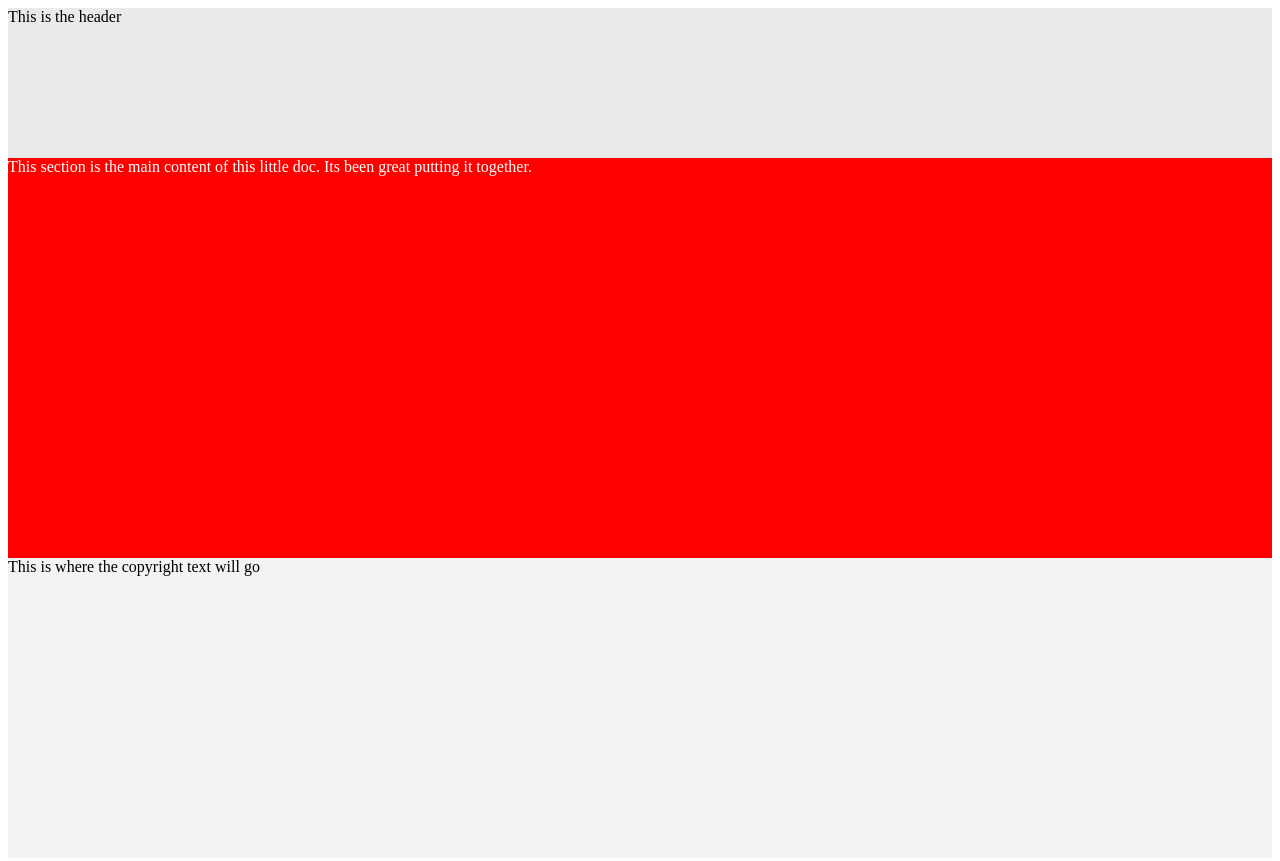
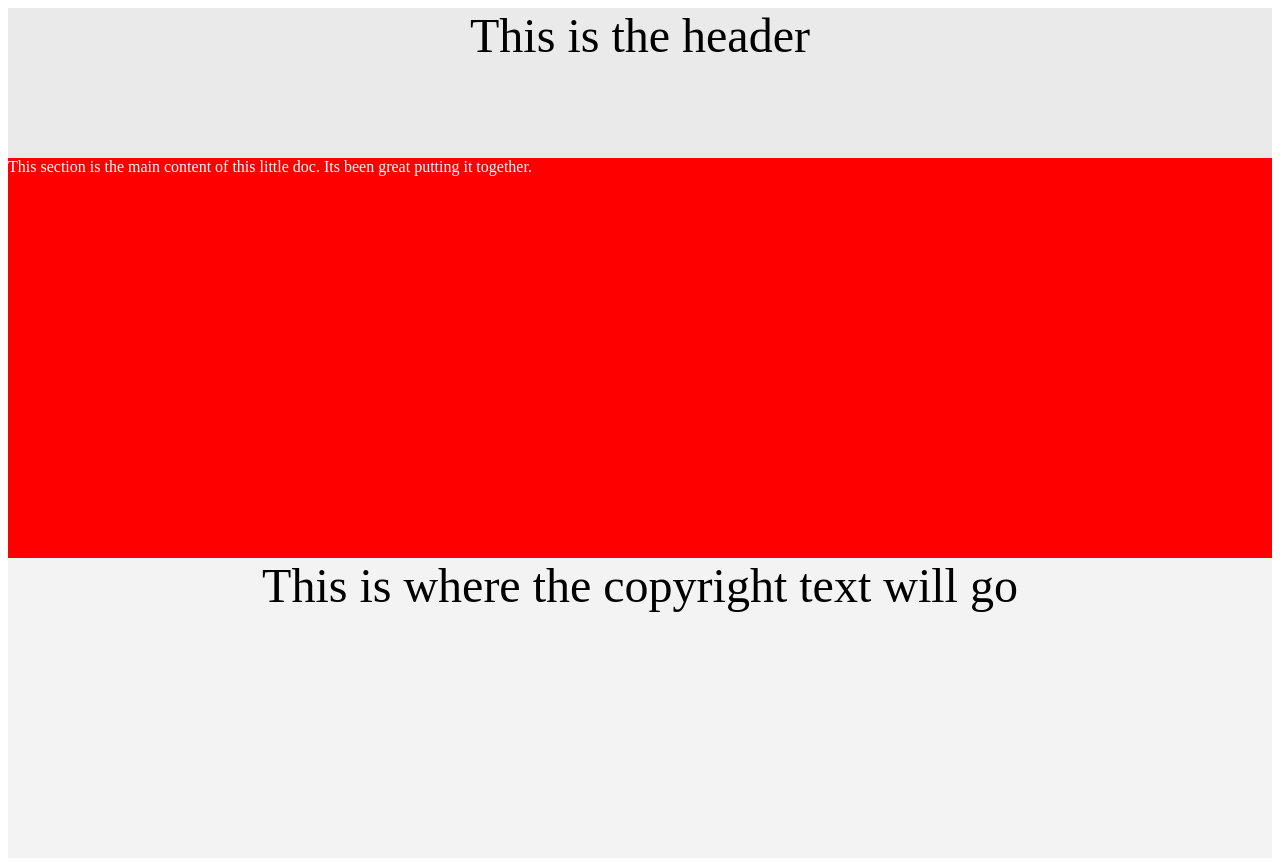
Before and after one commit to shaneo92/shanebouverie-portfolio, a plain HTML site: page media/index.html in a window 1280 px wide. Drawn offline with Linux system fonts and the light colour scheme.

Commit message:
added some new styling to fonts

```diff
--- a/media/index.html
+++ b/media/index.html
@@ -10,6 +10,8 @@
     background-color: #eaeaea;
     width: 100%;
     min-height: 150px;
+    text-align: center;
+    font-size: 3em;
   }
   main{
     width: 100%;
@@ -21,6 +23,8 @@
     background-color: #f3f3f3;
     width: 100%;
     min-height: 300px;
+    text-align: center;
+    font-size: 3em;
   }
   </style>
 </head>
```
